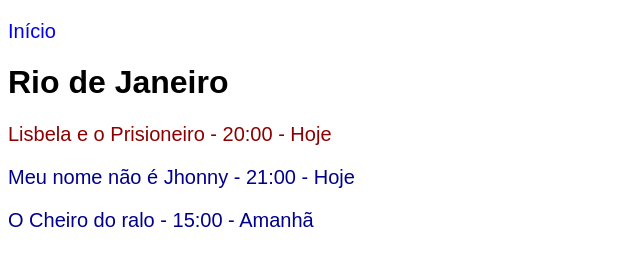
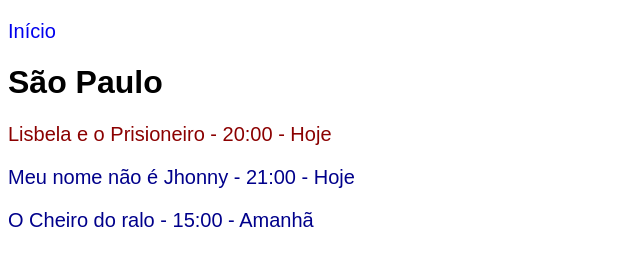
Before and after one commit to rodrigoborge/curso-origamid, a plain HTML site: page HTML-e-CSS-basico/Exercicio-01-cinema/estados/sao-paulo.html in a window 1280 px wide. Shown: the whole page, without its empty margins (0-640 px from the left). Drawn offline with Linux system fonts and the light colour scheme.

Commit message:
atualizacao

```diff
--- a/HTML-e-CSS-basico/Exercicio-01-cinema/estados/sao-paulo.html
+++ b/HTML-e-CSS-basico/Exercicio-01-cinema/estados/sao-paulo.html
@@ -9,7 +9,7 @@
 </head>
 <body>
     <a href="/index.html"><p>Início</p></a>
-    <h1>Rio de Janeiro</h1>
+    <h1>São Paulo</h1>
     <p class="hoje">Lisbela e o Prisioneiro - 20:00 - Hoje</p>
     <p class="amanha">Meu nome não é Jhonny - 21:00 - Hoje</p>
     <p class="amanha">O Cheiro do ralo - 15:00 - Amanhã</p>
```
Also changed, not shown: HTML-e-CSS-basico/Exercicio-01-cinema/css/stylesheet.css (+6 -1 lines), HTML-e-CSS-basico/Exercicio-01-cinema/estados/rio-de-janeiro.html (+2 -0 lines), HTML-e-CSS-basico/Exercicio-01-cinema/index.html (+1 -0 lines).
